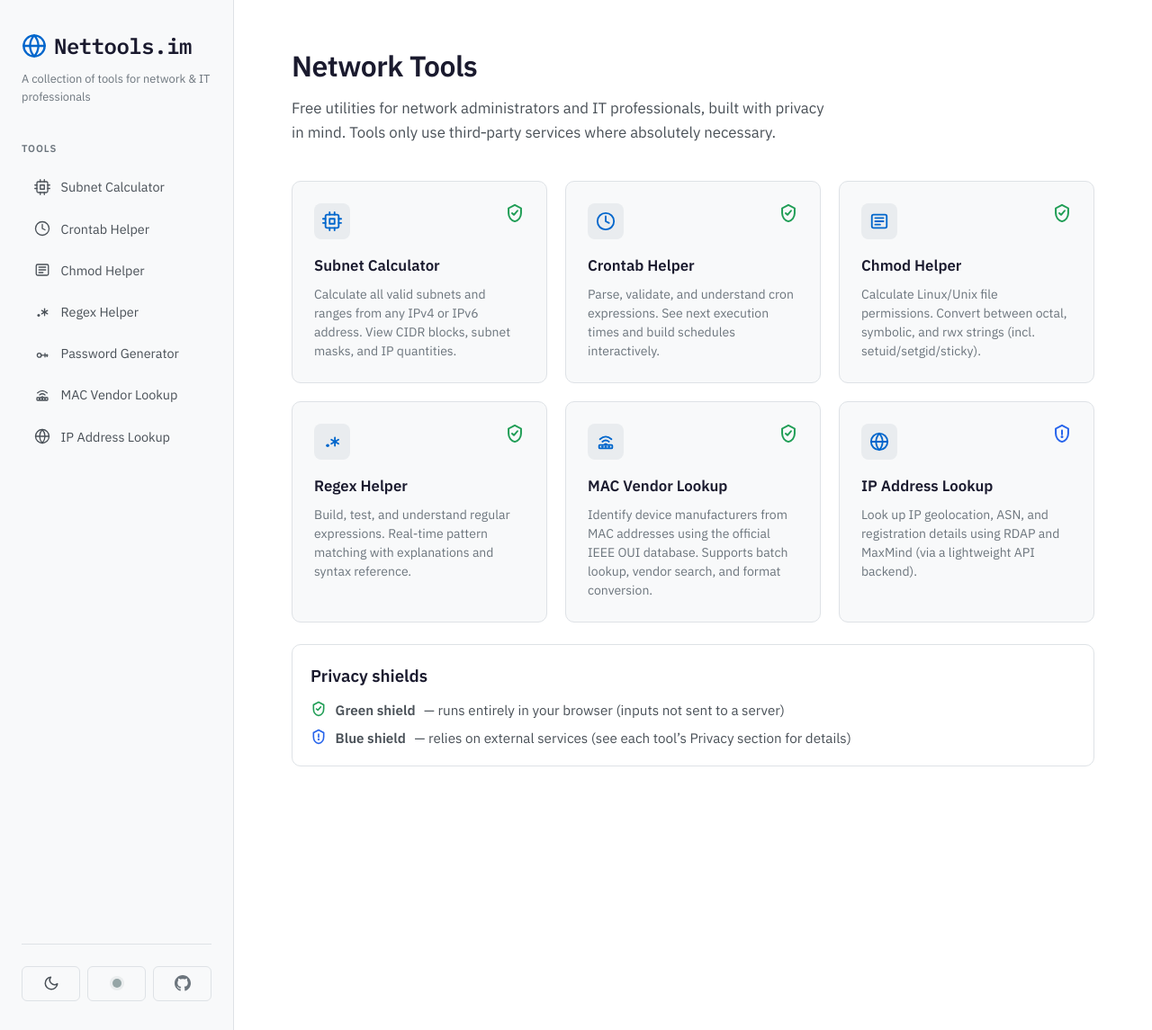
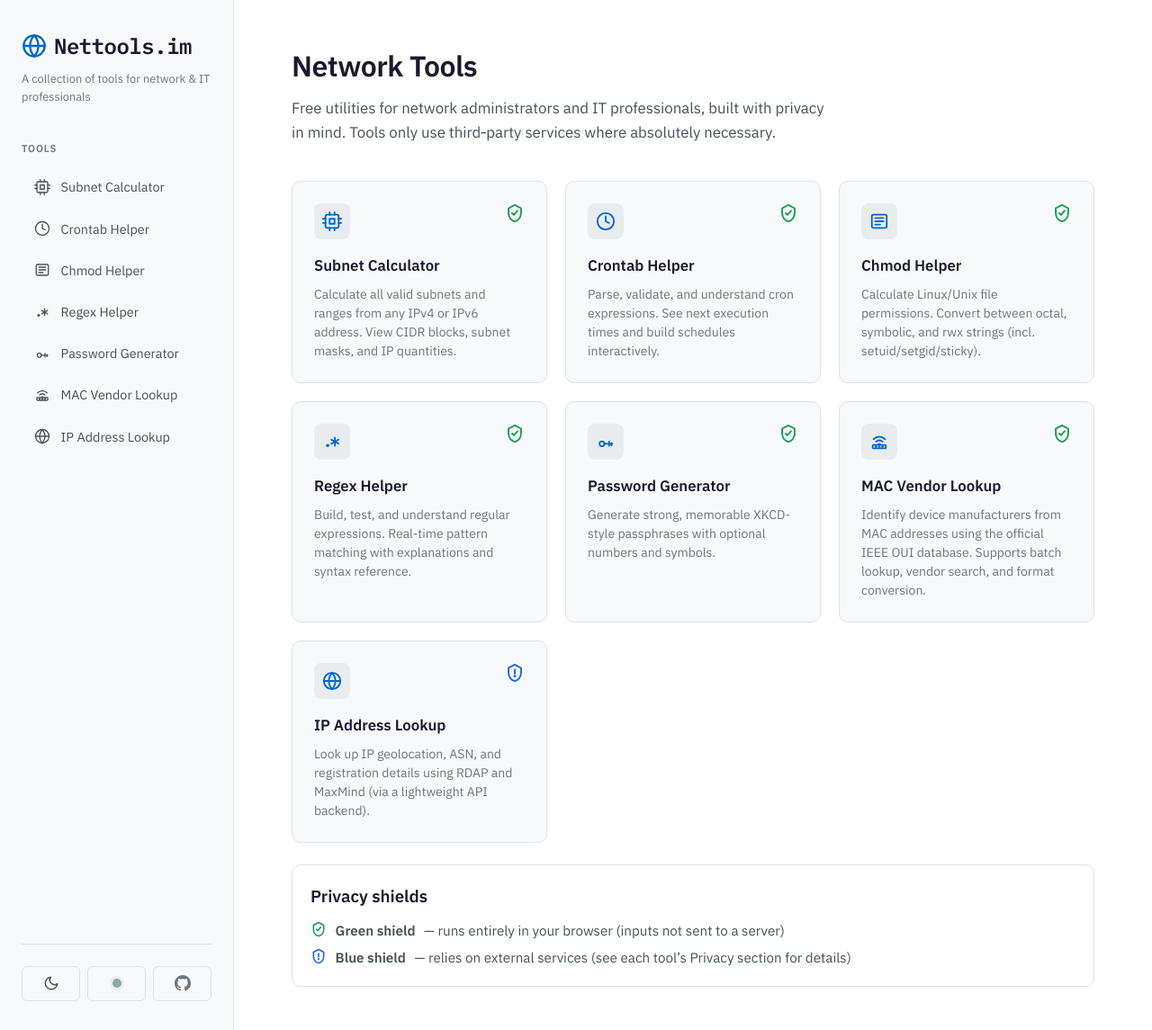
Before and after one commit to hcuk94/nettools-im, a Jekyll site: the page built from index.html, in a window 1280 px wide and 1145 px high. Shown: the whole window at 90% size. Built offline with Jekyll 4.4.1, drawn with Linux system fonts in a browser that asks for light colours; comment, search, counter and statistics services are not loaded.

Commit message:
feat: add password generator tile + UX tweaks

```diff
--- a/assets/css/style.css
+++ b/assets/css/style.css
@@ -2549,18 +2549,21 @@ body {
   font-weight: 700;
   letter-spacing: 0.02em;
   padding: 0.9rem 1rem;
+  height: 54px;
 }
 
 .pg-output-card {
   margin-bottom: 1rem;
+}
+
+.pg-output-row {
+  align-items: flex-end;
 }
 
 .pg-output-row .btn {
   min-width: 110px;
   justify-content: center;
-  /* Match the visually-taller password field */
-  padding-top: 0.9rem;
-  padding-bottom: 0.9rem;
+  height: 54px;
   line-height: 1;
 }
 
--- a/index.html
+++ b/index.html
@@ -83,6 +83,23 @@ title: Home
     <p class="tool-card-desc">Build, test, and understand regular expressions. Real-time pattern matching with explanations and syntax reference.</p>
   </a>
 
+  <a href="{{ '/tools/password-generator/' | relative_url }}" class="tool-card">
+    <div class="tool-card-icon">
+      <!-- Icon: key -->
+      <svg xmlns="http://www.w3.org/2000/svg" viewBox="0 0 24 24" fill="none" stroke="currentColor" stroke-width="2" stroke-linecap="round" stroke-linejoin="round" aria-hidden="true">
+        <circle cx="7.5" cy="14.5" r="3" />
+        <path d="M10 14.5h10" />
+        <path d="M16 12v5" />
+        <path d="M19 13.5v3" />
+      </svg>
+    </div>
+    <div class="tool-card-privacy">
+      {% include privacy-shield.html privacy='browser' size=22 title='Runs entirely in your browser' %}
+    </div>
+    <h2 class="tool-card-title">Password Generator</h2>
+    <p class="tool-card-desc">Generate strong, memorable XKCD-style passphrases with optional numbers and symbols.</p>
+  </a>
+
   <a href="{{ '/tools/mac-lookup/' | relative_url }}" class="tool-card">
     <div class="tool-card-icon">
       <!-- Icon: Wi‑Fi router (MAC address / networking) -->
```
Also changed, not shown: assets/js/password-generator.js (+15 -6 lines).
